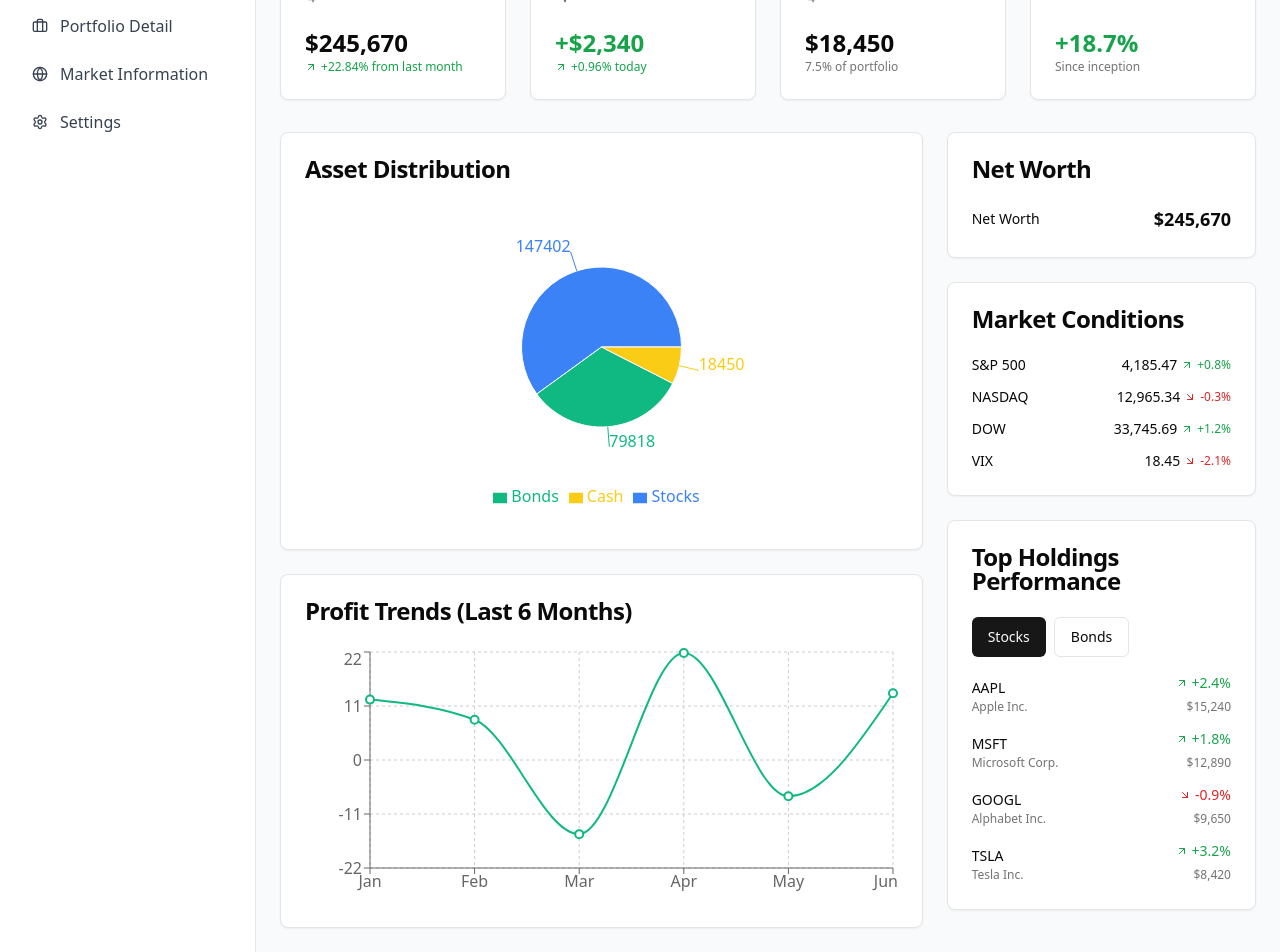
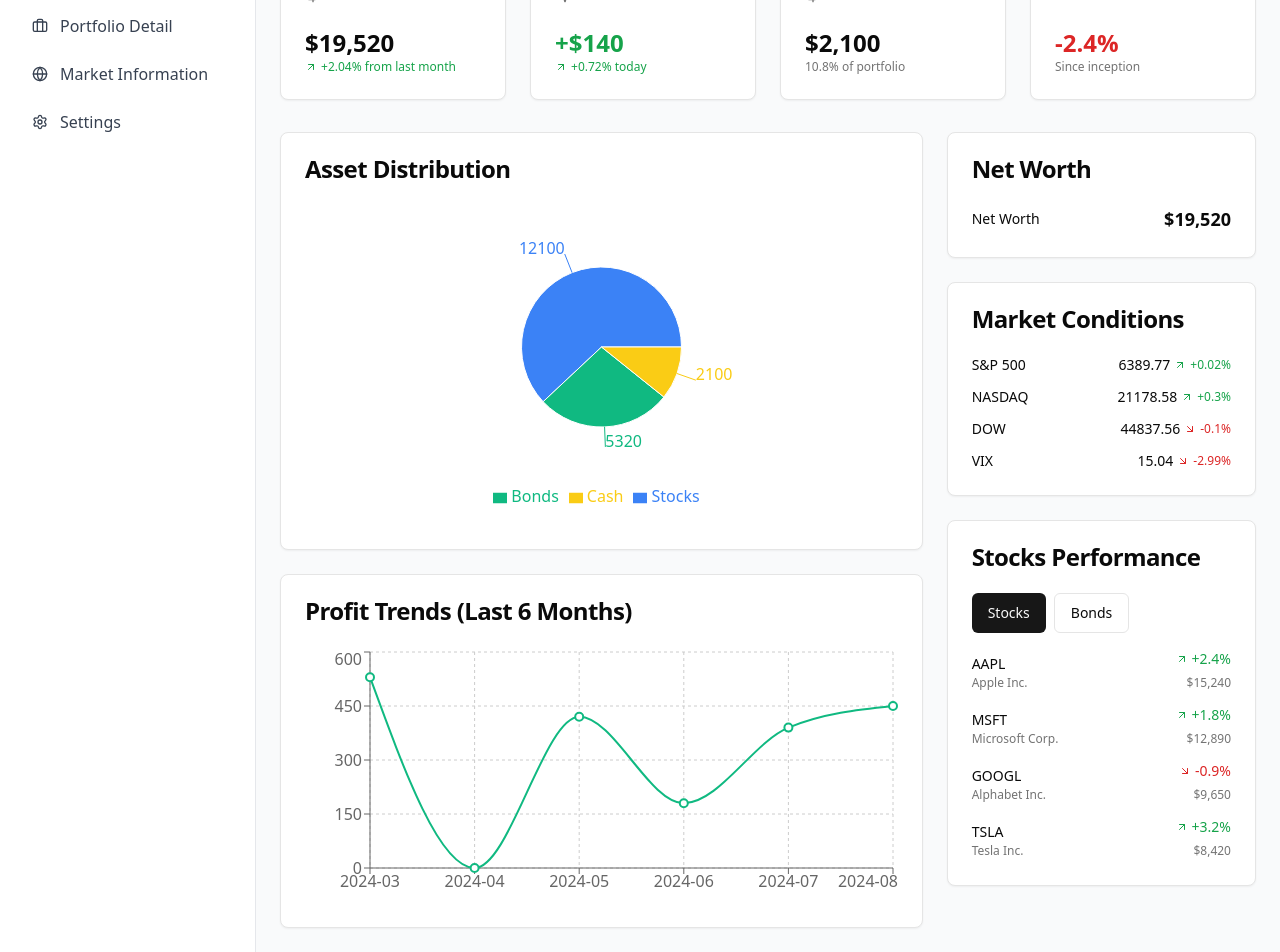
Before and after one commit to hyxONick/hsbc-training-frontend, a React (Vite) app: page /dashboard in a window 1280 px wide. Shown: the part 235-1187 px from the top of the page. Built offline with nearby package versions, Linux system fonts and the light colour scheme.

Commit message:
Modify Dashboard data source

```diff
--- a/src/constants/dashboardData.js
+++ b/src/constants/dashboardData.js
@@ -1,41 +1,89 @@
+// 投入本金（总充值金额）
+export const investAmount = 20000
 
-export const assetData = [
-  { name: "Stocks", value: 147402 },
-  { name: "Bonds", value: 79818 },
-  { name: "Cash", value: 18450 },
-];
+// 净值数据
+export const dashboardData = {
+  // 股票净值
+  stockNW: 12100,       // 当前
+  stockNW_lm: 11820,    // 上月末
+  stockNW_ld: 12000,    // 昨日
 
-export const profitTrendData = [
-  { month: "Jan", profit: 12.3 },
-  { month: "Feb", profit: 8.2 },
-  { month: "Mar", profit: -15.1 },
-  { month: "Apr", profit: 21.8 },
-  { month: "May", profit: -7.4 },
-  { month: "Jun", profit: 13.6 },
-];
+  // 现金净值
+  cashNW: 2100,
+  cashNW_lm: 2030,
+  cashNW_ld: 2080,
 
-export const netWorth = 245670;
-export const netWorth_lm = 200000;
-export const per_netWorth = ((netWorth - netWorth_lm) / netWorth_lm) * 100;
+  // 债券净值
+  bondNW: 5320,
+  bondNW_lm: 5280,
+  bondNW_ld: 5300,
 
+  invest_amount: investAmount,
+
+  // 近 6 个月各产品收益数组
+  stockProfit6M: [
+    { month: '2024‑03', profit: 480 },
+    { month: '2024‑04', profit: -120 },
+    { month: '2024‑05', profit: 320 },
+    { month: '2024‑06', profit: 140 },
+    { month: '2024‑07', profit: 280 },
+    { month: '2024‑08', profit: 360 },
+  ],
+  bondProfit6M: [
+    { month: '2024‑03', profit: 100 },
+    { month: '2024‑04', profit: 20 },
+    { month: '2024‑05', profit: 80 },
+    { month: '2024‑06', profit: 80 },
+    { month: '2024‑07', profit: 40 },
+    { month: '2024‑08', profit: 60 },
+  ],
+  cashProfit6M: [
+    { month: '2024‑03', profit: -50 },
+    { month: '2024‑04', profit: 100 },
+    { month: '2024‑05', profit: 20 },
+    { month: '2024‑06', profit: -40 },
+    { month: '2024‑07', profit: 70 },
+    { month: '2024‑08', profit: 30 },
+  ],
+}
+
+// mock 持有表现最好的股票持仓数据（用于dashboard展示）
 export const stockData = [
   { symbol: "AAPL", name: "Apple Inc.", value: 15240, change: 2.4 },
   { symbol: "MSFT", name: "Microsoft Corp.", value: 12890, change: 1.8 },
   { symbol: "GOOGL", name: "Alphabet Inc.", value: 9650, change: -0.9 },
   { symbol: "TSLA", name: "Tesla Inc.", value: 8420, change: 3.2 },
-];
+]
 
+// mock 债券收益展示
 export const bondData = [
   { name: "US Treasury 10Y", yield: "4.25%", change: 0.5 },
   { name: "Corporate Bonds", yield: "5.1%", change: -0.2 },
   { name: "Municipal Bonds", yield: "3.8%", change: 0.1 },
+]
+
+// Market Condition 指数数据
+export const marketData = [
+  { name: "S&P 500", value: 6389.77, change: 0.02 },
+  { name: "NASDAQ", value: 21178.58, change: 0.3 },
+  { name: "DOW", value: 44837.56, change: -0.1 },
+  { name: "VIX", value: 15.04, change: -2.99 },
+]
+
+
+export const assetData = [
+  { name: "Stocks", value: dashboardData.stockNW },
+  { name: "Bonds", value: dashboardData.bondNW },
+  { name: "Cash", value: dashboardData.cashNW },
 ];
 
-export const marketData = [
-  { name: "S&P 500", value: "4,185.47", change: 0.8 },
-  { name: "NASDAQ", value: "12,965.34", change: -0.3 },
-  { name: "DOW", value: "33,745.69", change: 1.2 },
-  { name: "VIX", value: "18.45", change: -2.1 },
-];
+export const profitTrendData = dashboardData.stockProfit6M.map((item, idx) => {
+  const bondProfit = dashboardData.bondProfit6M[idx]?.profit || 0;
+  const cashProfit = dashboardData.cashProfit6M[idx]?.profit || 0;
+  return {
+    month: item.month,
+    profit: item.profit + bondProfit + cashProfit,
+  };
+});
 
 export const COLORS = ["#3B82F6", "#10B981", "#FACC15"];
--- a/src/pages/Dashboard.jsx
+++ b/src/pages/Dashboard.jsx
@@ -27,11 +27,28 @@ import {
   stockData,
   bondData,
   marketData,
-  netWorth,
-  netWorth_lm,
-  per_netWorth,
   COLORS
 } from "../constants/dashboardData"
+
+import { dashboardData } from "../constants/dashboardData"
+
+const {
+  stockNW, stockNW_lm, stockNW_ld,
+  bondNW, bondNW_lm, bondNW_ld,
+  cashNW, cashNW_lm, cashNW_ld,
+  invest_amount
+} = dashboardData;
+
+const netWorth = stockNW + bondNW + cashNW;
+const netWorth_lm = stockNW_lm + bondNW_lm + cashNW_lm;
+const netWorth_ld = stockNW_ld + bondNW_ld + cashNW_ld;
+
+const per_netWorth = ((netWorth - netWorth_lm) / netWorth_lm) * 100;
+const today_gain = netWorth - netWorth_ld;
+const today_gain_pct = ((netWorth - netWorth_ld) / netWorth_ld) * 100;
+const available_cash_pct = (cashNW / netWorth) * 100;
+const total_return_pct = ((netWorth - invest_amount) / invest_amount) * 100;
+
 
 export default function PortfolioDashboard() {
   const [assetType, setAssetType] = useState("stocks")
@@ -102,6 +119,7 @@ export default function PortfolioDashboard() {
 
             {/* Summary Cards */}
             <div className="grid grid-cols-1 md:grid-cols-2 lg:grid-cols-4 gap-6 mb-8">
+              {/* 总资产 */}
               <Card>
                 <CardHeader className="text-sm font-medium text-left flex-1">
                   <CardTitle className="text-sm font-medium">Total Portfolio Value</CardTitle>
@@ -110,39 +128,51 @@ export default function PortfolioDashboard() {
                 <CardContent>
                   <div className="text-2xl font-bold">${netWorth.toLocaleString()}</div>
                   <p className="text-xs text-green-600 flex items-center">
-                    <ArrowUpRight className="h-3 w-3 mr-1" /> +{per_netWorth.toFixed(2)}%  from last month
+                    <ArrowUpRight className="h-3 w-3 mr-1" />
+                    {per_netWorth >= 0 ? "+" : ""}{per_netWorth.toFixed(2)}% from last month
                   </p>
                 </CardContent>
               </Card>
+
+              {/* 今日盈亏 */}
               <Card>
                 <CardHeader className="text-sm font-medium text-left flex-1">
                   <CardTitle className="text-sm font-medium">Today's Gain/Loss</CardTitle>
                   <Activity className="h-4 w-4 text-muted-foreground" />
                 </CardHeader>
                 <CardContent>
-                  <div className="text-2xl font-bold text-green-600">+$2,340</div>
-                  <p className="text-xs text-green-600 flex items-center">
-                    <ArrowUpRight className="h-3 w-3 mr-1" />+0.96% today
+                  <div className={`text-2xl font-bold ${today_gain >= 0 ? "text-green-600" : "text-red-600"}`}>
+                    {today_gain >= 0 ? "+" : "-"}${Math.abs(today_gain).toLocaleString()}
+                  </div>
+                  <p className={`text-xs flex items-center ${today_gain_pct >= 0 ? "text-green-600" : "text-red-600"}`}>
+                    {today_gain_pct >= 0 ? <ArrowUpRight className="h-3 w-3 mr-1" /> : <ArrowDownRight className="h-3 w-3 mr-1" />}
+                    {today_gain_pct >= 0 ? "+" : ""}{today_gain_pct.toFixed(2)}% today
                   </p>
                 </CardContent>
               </Card>
+
+              {/* 现金 */}
               <Card>
                 <CardHeader className="text-sm font-medium text-left flex-1">
                   <CardTitle className="text-sm font-medium">Available Cash</CardTitle>
                   <DollarSign className="h-4 w-4 text-muted-foreground" />
                 </CardHeader>
                 <CardContent>
-                  <div className="text-2xl font-bold">$18,450</div>
-                  <p className="text-xs text-muted-foreground">7.5% of portfolio</p>
+                  <div className="text-2xl font-bold">${cashNW.toLocaleString()}</div>
+                  <p className="text-xs text-muted-foreground">{available_cash_pct.toFixed(1)}% of portfolio</p>
                 </CardContent>
               </Card>
+
+              {/* 总收益 */}
               <Card>
                 <CardHeader className="text-sm font-medium text-left flex-1">
                   <CardTitle className="text-sm font-medium">Total Return</CardTitle>
                   <TrendingUp className="h-4 w-4 text-muted-foreground" />
                 </CardHeader>
                 <CardContent>
-                  <div className="text-2xl font-bold text-green-600">+18.7%</div>
+                  <div className={`text-2xl font-bold ${total_return_pct >= 0 ? "text-green-600" : "text-red-600"}`}>
+                    {total_return_pct >= 0 ? "+" : ""}{total_return_pct.toFixed(1)}%
+                  </div>
                   <p className="text-xs text-muted-foreground">Since inception</p>
                 </CardContent>
               </Card>
@@ -236,18 +266,30 @@ export default function PortfolioDashboard() {
                 {/* Stocks / Bonds Switcher */}
                 <Card>
                   <CardHeader>
-                    <CardTitle>{assetType === "stocks" ? "Top Holdings Performance" : "Bond Performance"}</CardTitle>
+                    <CardTitle>
+                      {assetType === "stocks" ? "Stocks Performance" : "Bond Performance"}
+                    </CardTitle>
                   </CardHeader>
                   <CardContent>
                     <div className="flex space-x-2 mb-4">
-                      <Button variant={assetType === "stocks" ? "default" : "outline"} onClick={() => setAssetType("stocks")}>Stocks</Button>
-                      <Button variant={assetType === "bonds" ? "default" : "outline"} onClick={() => setAssetType("bonds")}>Bonds</Button>
+                      <Button
+                        variant={assetType === "stocks" ? "default" : "outline"}
+                        onClick={() => setAssetType("stocks")}
+                      >
+                        Stocks
+                      </Button>
+                      <Button
+                        variant={assetType === "bonds" ? "default" : "outline"}
+                        onClick={() => setAssetType("bonds")}
+                      >
+                        Bonds
+                      </Button>
                     </div>
 
-                    {assetType === "stocks" ? (
+                    {assetType === "stocks" && (
                       <div className="space-y-3">
-                        {stockData.map((stock, idx) => (
-                          <div key={idx} className="flex items-center justify-between">
+                        {stockData.map((stock) => (
+                          <div key={stock.symbol} className="flex items-center justify-between">
                             <div>
                               <span className="text-sm font-medium">{stock.symbol}</span>
                               <p className="text-xs text-muted-foreground">{stock.name}</p>
@@ -259,20 +301,28 @@ export default function PortfolioDashboard() {
                                 ) : (
                                   <ArrowDownRight className="h-3 w-3 text-red-600 mr-1" />
                                 )}
-                                <span className={`text-sm font-medium ${stock.change >= 0 ? "text-green-600" : "text-red-600"}`}>
+                                <span
+                                  className={`text-sm font-medium ${
+                                    stock.change >= 0 ? "text-green-600" : "text-red-600"
+                                  }`}
+                                >
                                   {stock.change >= 0 ? "+" : ""}
                                   {stock.change}%
                                 </span>
                               </div>
-                              <span className="text-xs text-muted-foreground">${stock.value.toLocaleString()}</span>
+                              <span className="text-xs text-muted-foreground">
+                                ${stock.value.toLocaleString()}
+                              </span>
                             </div>
                           </div>
                         ))}
                       </div>
-                    ) : (
+                    )}
+
+                    {assetType === "bonds" && (
                       <div className="space-y-3">
-                        {bondData.map((bond, idx) => (
-                          <div key={idx} className="flex items-center justify-between">
+                        {bondData.map((bond) => (
+                          <div key={bond.name} className="flex items-center justify-between">
                             <div>
                               <span className="text-sm font-medium">{bond.name}</span>
                               <p className="text-xs text-muted-foreground">{bond.yield} Yield</p>
@@ -284,7 +334,11 @@ export default function PortfolioDashboard() {
                                 ) : (
                                   <ArrowDownRight className="h-3 w-3 text-red-600 mr-1" />
                                 )}
-                                <span className={`text-sm font-medium ${bond.change >= 0 ? "text-green-600" : "text-red-600"}`}>
+                                <span
+                                  className={`text-sm font-medium ${
+                                    bond.change >= 0 ? "text-green-600" : "text-red-600"
+                                  }`}
+                                >
                                   {bond.change >= 0 ? "+" : ""}
                                   {bond.change}%
                                 </span>
@@ -296,6 +350,7 @@ export default function PortfolioDashboard() {
                     )}
                   </CardContent>
                 </Card>
+
               </div>
             </div>
           </div>
```
